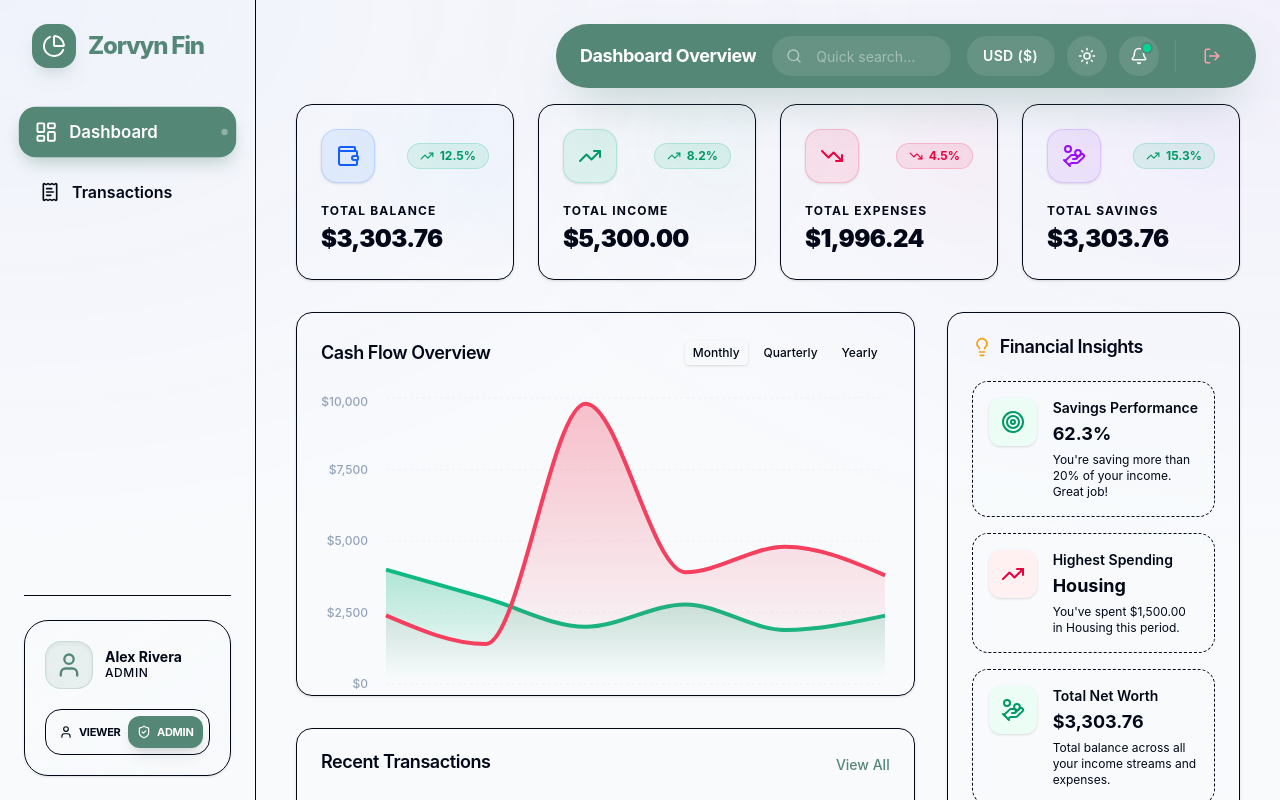
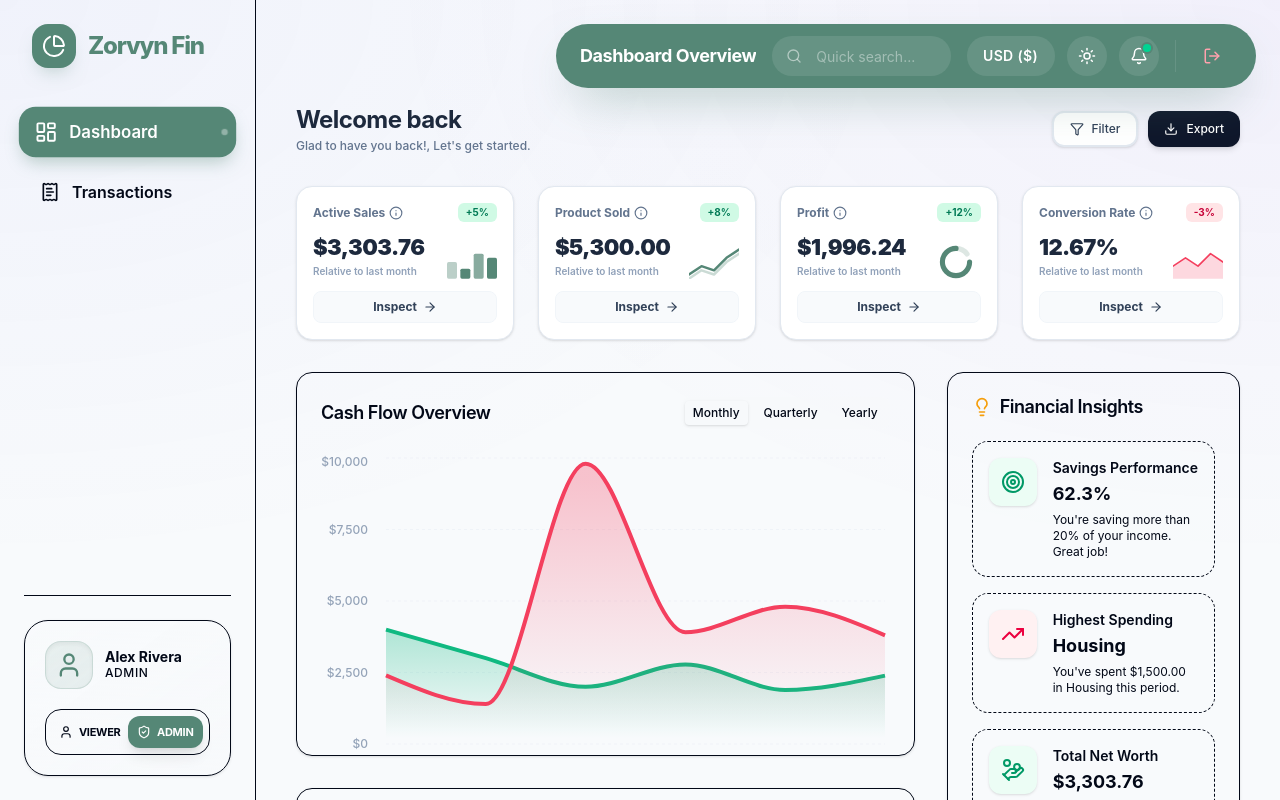
Before and after one commit to Gulhane-Shivani/finance-dashboard, a React (Vite) app: page / in a window 1280 px wide. Shown: the top 800 px of the page. Built offline with nearby package versions, Linux system fonts and the light colour scheme.

Commit message:
implement dashboard page and reusable summary cards with mini-charts

```diff
--- a/src/components/dashboard/SummaryCard.jsx
+++ b/src/components/dashboard/SummaryCard.jsx
@@ -1,51 +1,90 @@
 import React from 'react';
-import { TrendingUp, TrendingDown, Wallet, DollarSign, HandCoins } from 'lucide-react';
-import { Card, CardContent } from '../ui/Card';
+import { Info, ArrowRight } from 'lucide-react';
+import { Card } from '../ui/Card';
 import { cn } from '../../utils/cn';
 import useFinanceStore from '../../store/useFinanceStore';
 import { formatCurrency } from '../../utils/currency';
 
-const SummaryCard = ({ title, amount, trend, icon: Icon, color }) => {
+const MiniChart = ({ type, isPositive }) => {
+  const color = isPositive ? "#558776" : "#f43f5e"; // Sage green or Rose red
+
+  if (type === 'bar') {
+    return (
+      <svg width="100%" height="100%" viewBox="0 0 60 40" fill="none" xmlns="http://www.w3.org/2000/svg">
+        <rect x="0" y="20" width="12" height="20" rx="2" fill={color} fillOpacity="0.4" />
+        <rect x="16" y="28" width="12" height="12" rx="2" fill={color} />
+        <rect x="32" y="10" width="12" height="30" rx="2" fill={color} fillOpacity="0.7" />
+        <rect x="48" y="15" width="12" height="25" rx="2" fill={color} />
+      </svg>
+    );
+  }
+  if (type === 'line') {
+    return (
+      <svg width="100%" height="100%" viewBox="0 0 60 40" fill="none" xmlns="http://www.w3.org/2000/svg">
+        <path d="M0 35 L15 25 L30 30 L45 15 L60 5" stroke={color} strokeWidth="3" strokeLinecap="round" strokeLinejoin="round"/>
+        <path d="M0 40 L15 30 L30 35 L45 20 L60 10" stroke={color} strokeWidth="3" strokeOpacity="0.3" strokeLinecap="round" strokeLinejoin="round"/>
+      </svg>
+    );
+  }
+  if (type === 'pie') {
+    return (
+      <svg width="100%" height="100%" viewBox="0 0 40 40" fill="none" xmlns="http://www.w3.org/2000/svg">
+        <circle cx="20" cy="20" r="16" stroke={color} strokeWidth="6" strokeDasharray="75 100" strokeLinecap="round"/>
+        <circle cx="20" cy="20" r="16" stroke={color} strokeOpacity="0.2" strokeWidth="6" strokeDasharray="15 100" strokeLinecap="round" transform="rotate(-90 20 20)"/>
+      </svg>
+    );
+  }
+  if (type === 'area') {
+    return (
+      <svg width="100%" height="100%" viewBox="0 0 60 40" fill="none" xmlns="http://www.w3.org/2000/svg">
+        <path d="M0 25 L15 15 L30 25 L45 10 L60 20 V40 H0 Z" fill={color} fillOpacity="0.2"/>
+        <path d="M0 25 L15 15 L30 25 L45 10 L60 20" stroke={color} strokeWidth="2" strokeLinecap="round" strokeLinejoin="round"/>
+      </svg>
+    );
+  }
+  return null;
+};
+
+const SummaryCard = ({ title, amount, trend, chartType, isRaw = false }) => {
   const { currency } = useFinanceStore();
-  const isPositive = trend > 0;
+  const isPositive = trend >= 0;
 
   return (
-    <Card className="hover:border-primary/40 transition-all duration-500 hover:-translate-y-1 group border-border/40 relative overflow-hidden gradient-card">
-      <div className={cn(
-        "absolute -right-4 -top-4 w-24 h-24 blur-3xl opacity-10 rounded-full transition-all duration-500 group-hover:opacity-20",
-        color === 'blue' && "bg-blue-500",
-        color === 'green' && "bg-emerald-500",
-        color === 'red' && "bg-rose-500",
-        color === 'purple' && "bg-purple-500"
-      )}></div>
-
-      <CardContent className="p-6 relative z-10">
-        <div className="flex items-center justify-between mb-5">
-          <div className={cn(
-            "p-3.5 rounded-2xl shadow-sm transition-all duration-500 group-hover:scale-110",
-            color === 'blue' && "bg-blue-500/10 text-blue-600 dark:text-blue-400 border border-blue-500/20",
-            color === 'green' && "bg-emerald-500/10 text-emerald-600 dark:text-emerald-400 border border-emerald-500/20",
-            color === 'red' && "bg-rose-500/10 text-rose-600 dark:text-rose-400 border border-rose-500/20",
-            color === 'purple' && "bg-purple-500/10 text-purple-600 dark:text-purple-400 border border-purple-500/20"
-          )}>
-            <Icon className="w-6 h-6" />
+    <Card className="border border-slate-200 dark:border-slate-800 shadow-sm bg-white dark:bg-[#1e293b] rounded-2xl overflow-hidden hover:shadow-md transition-all duration-300">
+      <div className="p-4 pb-3">
+        <div className="flex justify-between items-center mb-3">
+          <div className="flex items-center gap-1 text-slate-500 dark:text-slate-400">
+            <span className="text-[12px] font-bold">{title}</span>
+            <Info className="w-3.5 h-3.5 cursor-help" />
           </div>
           <div className={cn(
-             "px-3 py-1 rounded-full text-xs font-bold flex items-center gap-1.5 border animate-in slide-in-from-right-2 duration-700",
-             isPositive
-              ? "bg-emerald-500/10 text-emerald-600 dark:text-emerald-400 border-emerald-500/20"
-              : "bg-rose-500/10 text-rose-600 dark:text-rose-400 border-rose-500/20"
+            "px-2 py-0.5 rounded-md text-[10px] font-bold",
+            isPositive ? "bg-emerald-100 text-emerald-700 dark:bg-emerald-500/20 dark:text-emerald-400" : "bg-rose-100 text-rose-700 dark:bg-rose-500/20 dark:text-rose-400"
           )}>
-            {isPositive ? <TrendingUp className="w-3.5 h-3.5" /> : <TrendingDown className="w-3.5 h-3.5" />}
-            {Math.abs(trend)}%
+            {isPositive ? '+' : ''}{trend}%
           </div>
         </div>
 
-        <p className="text-xs font-bold text-muted-foreground mb-1 uppercase tracking-widest">{title}</p>
-        <h3 className="text-2xl font-black tracking-tight text-foreground group-hover:text-primary transition-colors duration-300">
-          {formatCurrency(amount, currency)}
-        </h3>
-      </CardContent>
+        <div className="flex justify-between items-end gap-2">
+          <div>
+            <h3 className="text-[22px] font-black text-slate-800 dark:text-white tracking-tight leading-tight mb-0.5">
+              {isRaw ? amount : formatCurrency(amount, currency)}
+            </h3>
+            <p className="text-[10px] font-semibold text-slate-400 dark:text-slate-500">
+              Relative to last month
+            </p>
+          </div>
+          <div className="w-[50px] h-[34px] flex-shrink-0">
+            <MiniChart type={chartType} isPositive={isPositive} />
+          </div>
+        </div>
+      </div>
+
+      <div className="px-4 pb-4 pt-0">
+        <button className="w-full bg-slate-50 hover:bg-slate-100 dark:bg-slate-800/50 dark:hover:bg-slate-800 text-slate-700 dark:text-slate-300 font-bold text-xs h-8 rounded-lg flex items-center justify-center gap-1.5 transition-colors border border-slate-100 dark:border-slate-700/50 group">
+          Inspect <ArrowRight className="w-3.5 h-3.5 transition-transform group-hover:translate-x-1" />
+        </button>
+      </div>
     </Card>
   );
 };
--- a/src/pages/DashboardPage.jsx
+++ b/src/pages/DashboardPage.jsx
@@ -1,10 +1,11 @@
 import React from 'react';
-import { Wallet, TrendingUp, TrendingDown, HandCoins } from 'lucide-react';
+import { Download, Filter, LayoutGrid } from 'lucide-react';
 import useFinanceStore from '../store/useFinanceStore';
 import SummaryCard from '../components/dashboard/SummaryCard';
 import OverviewChart from '../components/dashboard/OverviewChart';
 import InsightsPanel from '../components/dashboard/InsightsPanel';
 import SpendingBreakdownChart from '../components/dashboard/SpendingBreakdownChart';
+import { Button } from '../components/ui/Button';
 import TransactionTable from '../components/transactions/TransactionTable';
 import { Card, CardHeader, CardTitle, CardContent } from '../components/ui/Card';
 
@@ -15,36 +16,68 @@ const DashboardPage = () => {
   const income = transactions.filter(t => t.type === 'income').reduce((sum, t) => sum + t.amount, 0);
   const expenses = Math.abs(transactions.filter(t => t.type === 'expense').reduce((sum, t) => sum + t.amount, 0));
 
+  const handleExportCSV = () => {
+    const headers = ['Date', 'Description', 'Amount', 'Category', 'Type'];
+    const rows = transactions.map(t => [t.date, t.description, t.amount, t.category, t.type]);
+    const csvContent = "data:text/csv;charset=utf-8,"
+      + headers.join(",") + "\n"
+      + rows.map(e => e.join(",")).join("\n");
+    const link = document.createElement("a");
+    link.setAttribute("href", encodeURI(csvContent));
+    link.setAttribute("download", "dashboard-transactions.csv");
+    document.body.appendChild(link);
+    link.click();
+    document.body.removeChild(link);
+  };
+
   return (
     <div className="space-y-8 animate-in fade-in slide-in-from-bottom-4 duration-500">
+
+      {/* Header + Actions Row */}
+      <div className="flex flex-col md:flex-row justify-between items-start md:items-center gap-3">
+        <div>
+          <h1 className="text-2xl font-bold tracking-tight text-slate-800 dark:text-slate-100">Welcome back</h1>
+          <p className="text-xs font-medium text-slate-500 mt-0.5">Glad to have you back!, Let's get started.</p>
+        </div>
+
+        <div className="flex items-center gap-2.5">
+          <Button variant="outline" className="h-9 gap-2 text-xs rounded-xl bg-white dark:bg-[#1e293b] border-slate-200 dark:border-slate-800 text-slate-700 dark:text-slate-300 shadow-sm">
+            <Filter className="w-3.5 h-3.5" /> Filter
+          </Button>
+          <Button
+            className="h-9 gap-2 text-xs rounded-xl bg-slate-900 dark:bg-white text-white dark:text-slate-900 shadow-md hover:bg-slate-800 dark:hover:bg-slate-200"
+            onClick={handleExportCSV}
+          >
+            <Download className="w-3.5 h-3.5" /> Export
+          </Button>
+        </div>
+      </div>
+
       <div className="grid grid-cols-1 md:grid-cols-2 lg:grid-cols-4 gap-6">
         <SummaryCard
-          title="Total Balance"
+          title="Active Sales"
           amount={totalBalance}
-          trend={12.5}
-          icon={Wallet}
-          color="blue"
+          trend={5}
+          chartType="bar"
         />
         <SummaryCard
-          title="Total Income"
+          title="Product Sold"
           amount={income}
-          trend={8.2}
-          icon={TrendingUp}
-          color="green"
+          trend={8}
+          chartType="line"
         />
         <SummaryCard
-          title="Total Expenses"
+          title="Profit"
           amount={expenses}
-          trend={-4.5}
-          icon={TrendingDown}
-          color="red"
+          trend={12}
+          chartType="pie"
         />
         <SummaryCard
-          title="Total Savings"
-          amount={totalBalance > 0 ? totalBalance : 0}
-          trend={15.3}
-          icon={HandCoins}
-          color="purple"
+          title="Conversion Rate"
+          amount="12.67%"
+          trend={-3}
+          chartType="area"
+          isRaw={true}
         />
       </div>
 
```
